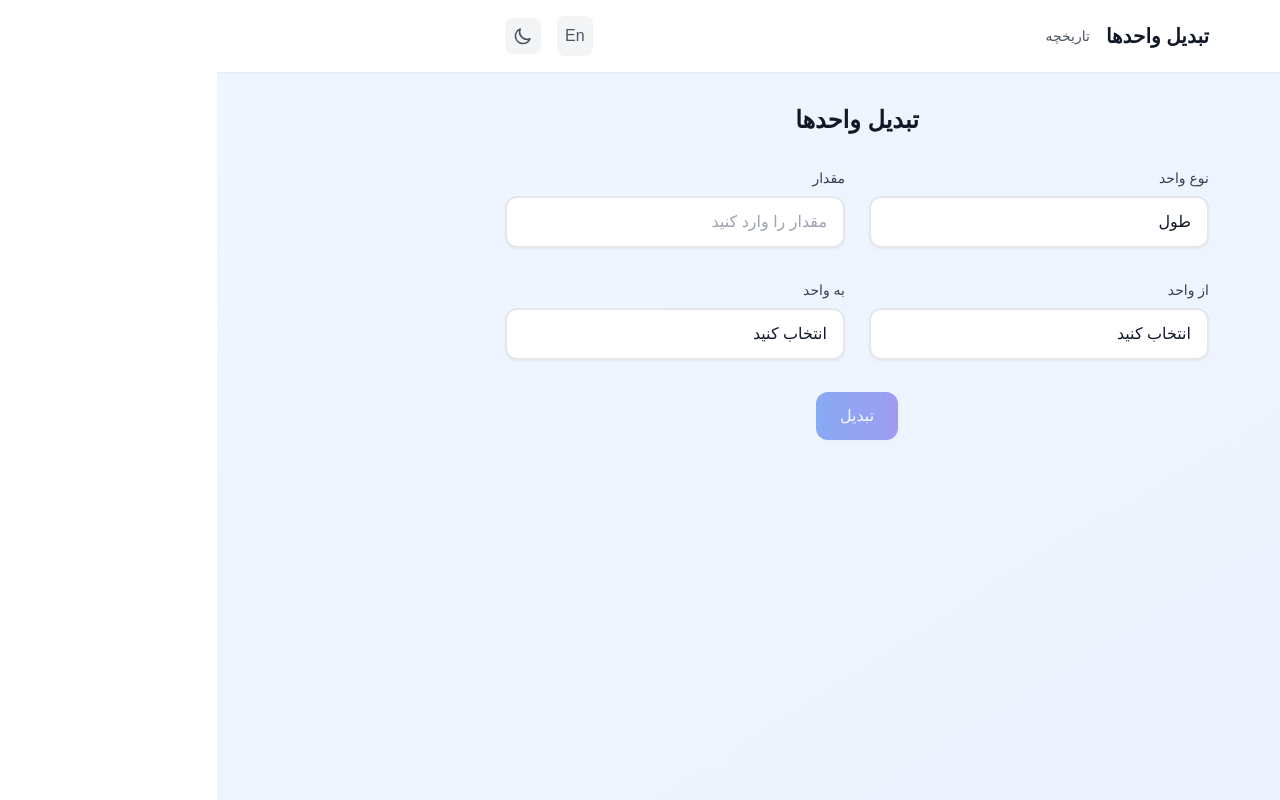
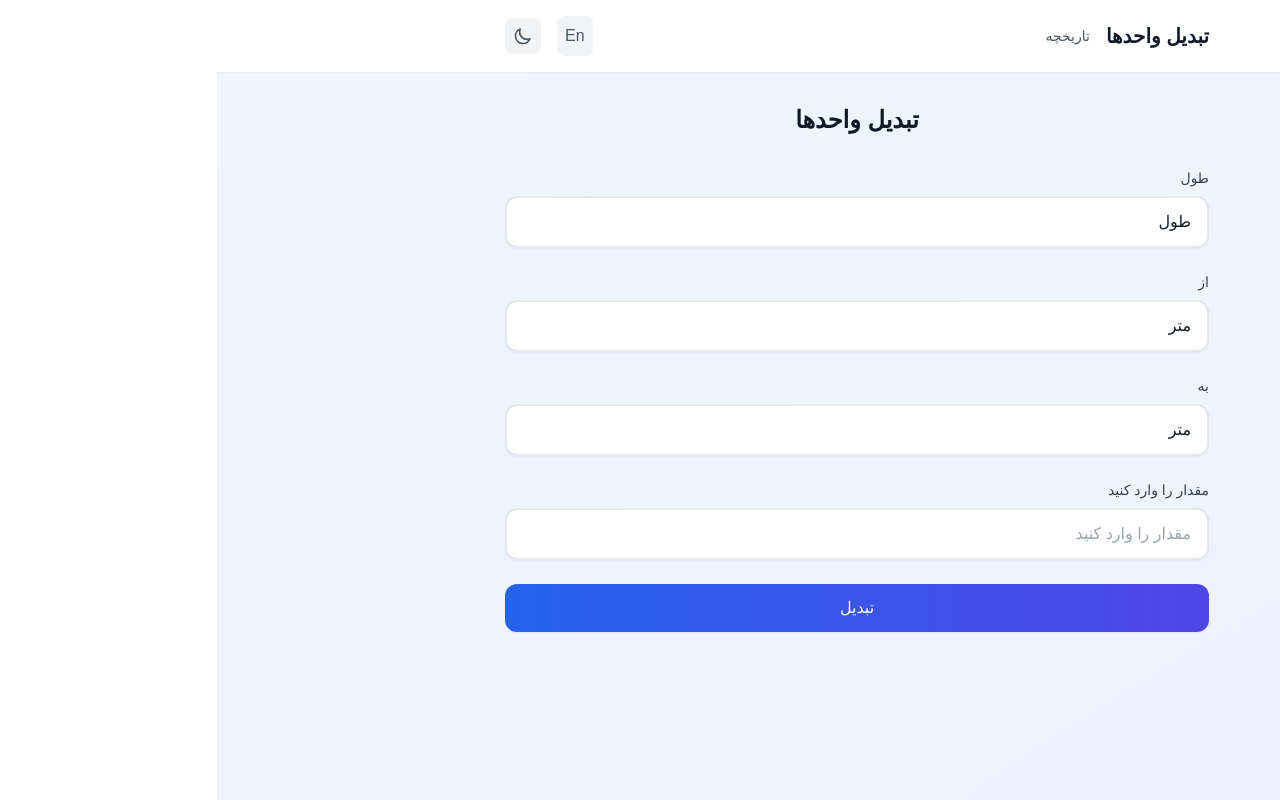
Before and after one commit to alireza-abdii/Units-Converter, a React (Vite) app: page / in a window 1280 px wide. Built offline with nearby package versions, Linux system fonts and the light colour scheme; the HTML template or start-up script is replaced by a standard one; a web font is replaced by a local one.

Commit message:
change design

```diff
--- a/src/components/UnitConverter/ConversionForm.tsx
+++ b/src/components/UnitConverter/ConversionForm.tsx
@@ -1,9 +1,9 @@
 import React from "react";
 import { useConverterStore } from "../../store/converterStore";
-import { UNITS } from "../../constants/unitData";
-import { UnitType } from "../../types/units";
+import { useLanguageStore } from "../../store/languageStore";
+import { translations } from "../../translations";
 
-export const ConversionForm: React.FC = () => {
+export const ConversionForm = () => {
   const {
     unitType,
     inputValue,
@@ -16,99 +16,75 @@ export const ConversionForm: React.FC = () => {
     convert,
   } = useConverterStore();
 
+  const { language } = useLanguageStore();
+  const t = translations[language];
+
   const handleSubmit = (e: React.FormEvent) => {
     e.preventDefault();
     convert();
   };
 
   return (
-    <form onSubmit={handleSubmit} className="space-y-8">
-      <div className="grid grid-cols-1 md:grid-cols-2 gap-6">
+    <form onSubmit={handleSubmit} className="space-y-6">
       <div>
-          <label htmlFor="unitType" className="label">
-            نوع واحد
-          </label>
+        <label className="label">{t.unitTypes[unitType]}</label>
         <select
-            id="unitType"
           value={unitType}
-            onChange={(e) => setUnitType(e.target.value as UnitType)}
+          onChange={(e) => setUnitType(e.target.value as any)}
           className="select"
         >
-            <option value="length">طول</option>
-            <option value="weight">وزن</option>
-            <option value="temperature">دما</option>
-            <option value="area">مساحت</option>
-            <option value="volume">حجم</option>
-            <option value="speed">سرعت</option>
-            <option value="pressure">فشار</option>
-            <option value="power">توان</option>
-          </select>
-        </div>
-
-        <div>
-          <label htmlFor="inputValue" className="label">
-            مقدار
-          </label>
-          <input
-            type="text"
-            id="inputValue"
-            value={inputValue}
-            onChange={(e) => setInputValue(e.target.value)}
-            className="input"
-            placeholder="مقدار را وارد کنید"
-          />
-        </div>
-      </div>
-
-      <div className="grid grid-cols-1 md:grid-cols-2 gap-6">
-        <div>
-          <label htmlFor="fromUnit" className="label">
-            از واحد
-          </label>
-          <select
-            id="fromUnit"
-            value={fromUnit}
-            onChange={(e) => setFromUnit(e.target.value)}
-            className="select"
-          >
-            <option value="">انتخاب کنید</option>
-            {UNITS[unitType].map((unit) => (
-              <option key={unit.id} value={unit.id}>
-                {unit.label}
+          {Object.entries(t.unitTypes).map(([key, value]) => (
+            <option key={key} value={key}>
+              {value}
             </option>
           ))}
         </select>
       </div>
 
       <div>
-          <label htmlFor="toUnit" className="label">
-            به واحد
-          </label>
+        <label className="label">{t.from}</label>
         <select
-            id="toUnit"
+          value={fromUnit}
+          onChange={(e) => setFromUnit(e.target.value)}
+          className="select"
+        >
+          {Object.entries(t.units[unitType]).map(([key, value]) => (
+            <option key={key} value={key}>
+              {value}
+            </option>
+          ))}
+        </select>
+      </div>
+
+      <div>
+        <label className="label">{t.to}</label>
+        <select
           value={toUnit}
           onChange={(e) => setToUnit(e.target.value)}
           className="select"
         >
-            <option value="">انتخاب کنید</option>
-            {UNITS[unitType].map((unit) => (
-              <option key={unit.id} value={unit.id}>
-                {unit.label}
+          {Object.entries(t.units[unitType]).map(([key, value]) => (
+            <option key={key} value={key}>
+              {value}
             </option>
           ))}
         </select>
       </div>
+
+      <div>
+        <label className="label">{t.enterValue}</label>
+        <input
+          type="number"
+          value={inputValue}
+          onChange={(e) => setInputValue(e.target.value)}
+          className="input"
+          placeholder={t.enterValue}
+        />
       </div>
 
-      <div className="flex justify-center">
-        <button
-          type="submit"
-          className="btn btn-primary disabled:opacity-50 disabled:cursor-not-allowed"
-          disabled={!inputValue || !fromUnit || !toUnit}
-        >
-          تبدیل
+      <button type="submit" className="btn btn-primary w-full">
+        {t.convert}
       </button>
-      </div>
     </form>
   );
 };
--- a/src/components/UnitConverter/ConversionHistory.tsx
+++ b/src/components/UnitConverter/ConversionHistory.tsx
@@ -1,9 +1,13 @@
 import React from "react";
 import { useConverterStore } from "../../store/converterStore";
+import { useLanguageStore } from "../../store/languageStore";
+import { translations } from "../../translations";
 import { getUnitLabel } from "../../utils/unitLabels";
 
 export const ConversionHistory: React.FC = () => {
-  const { history, removeFromHistory } = useConverterStore();
+  const { history, removeFromHistory, clearHistory } = useConverterStore();
+  const { language } = useLanguageStore();
+  const t = translations[language];
 
   if (history.length === 0) return null;
 
@@ -52,6 +56,16 @@ export const ConversionHistory: React.FC = () => {
           ))}
         </div>
       </div>
+      {history.length > 0 && (
+        <div className="flex justify-end mb-4">
+          <button
+            onClick={clearHistory}
+            className="text-sm text-red-600 dark:text-red-400 hover:text-red-700 dark:hover:text-red-300 transition-colors"
+          >
+            {t.clearHistory}
+          </button>
+        </div>
+      )}
     </div>
   );
 };
--- a/src/components/UnitConverter/ConversionResult.tsx
+++ b/src/components/UnitConverter/ConversionResult.tsx
@@ -1,19 +1,24 @@
 import React from "react";
 import { useConverterStore } from "../../store/converterStore";
-import { getUnitLabel } from "../../utils/unitLabels";
+import { useLanguageStore } from "../../store/languageStore";
+import { translations } from "../../translations";
 
-export const ConversionResult: React.FC = () => {
-  const { result, toUnit, unitType } = useConverterStore();
+export const ConversionResult = () => {
+  const { result, fromUnit, toUnit, unitType } = useConverterStore();
+  const { language } = useLanguageStore();
+  const t = translations[language];
 
-  if (!result) return null;
+  if (result === null) return null;
 
   return (
-    <div className="mt-8 card">
-      <h2 className="text-lg font-semibold text-gray-900 dark:text-white mb-4">
-        نتیجه تبدیل
-      </h2>
-      <div className="text-2xl font-bold text-blue-600 dark:text-blue-400">
-        {result.toFixed(6)} {getUnitLabel(toUnit, unitType)}
+    <div className="mt-8">
+      <div className="card">
+        <h2 className="text-xl font-bold text-gray-900 dark:text-slate-100 mb-4">
+          {t.result}
+        </h2>
+        <div className="text-2xl font-bold text-blue-600 dark:text-blue-400">
+          {result} {t.units[unitType][toUnit]}
+        </div>
       </div>
     </div>
   );
--- a/src/components/UnitConverter/UnitConverter.tsx
+++ b/src/components/UnitConverter/UnitConverter.tsx
@@ -2,9 +2,13 @@ import { useEffect } from "react";
 import { ConversionForm } from "./ConversionForm";
 import { ConversionResult } from "./ConversionResult";
 import { useConverterStore } from "../../store/converterStore";
+import { useLanguageStore } from "../../store/languageStore";
+import { translations } from "../../translations";
 
 export const UnitConverter = () => {
   const initialize = useConverterStore((state) => state.initialize);
+  const { language } = useLanguageStore();
+  const t = translations[language];
 
   useEffect(() => {
     initialize();
@@ -14,7 +18,7 @@ export const UnitConverter = () => {
     <main className="container py-8">
       <div className="max-w-3xl mx-auto">
         <h1 className="text-2xl font-bold text-gray-900 dark:text-white mb-8 text-center">
-          تبدیل واحدها
+          {t.title}
         </h1>
         <ConversionForm />
         <ConversionResult />
--- a/src/pages/History.tsx
+++ b/src/pages/History.tsx
@@ -1,12 +1,17 @@
 import React from "react";
 import { ConversionHistory } from "../components/UnitConverter/ConversionHistory";
+import { useLanguageStore } from "../store/languageStore";
+import { translations } from "../translations";
 
 export const History: React.FC = () => {
+  const { language } = useLanguageStore();
+  const t = translations[language];
+
   return (
     <main className="container py-8">
       <div className="max-w-3xl mx-auto">
         <h1 className="text-2xl font-bold text-gray-900 dark:text-white mb-8 text-center">
-          تاریخچه تبدیل‌ها
+          {t.history}
         </h1>
         <ConversionHistory />
       </div>
--- a/src/translations/index.ts
+++ b/src/translations/index.ts
@@ -16,6 +16,75 @@ export const translations = {
     from: "از",
     to: "به",
     enterValue: "مقدار را وارد کنید",
+    unitTypes: {
+      length: "طول",
+      weight: "وزن",
+      temperature: "دما",
+      volume: "حجم",
+      area: "مساحت",
+      speed: "سرعت",
+      time: "زمان",
+    },
+    units: {
+      length: {
+        meter: "متر",
+        kilometer: "کیلومتر",
+        centimeter: "سانتی‌متر",
+        millimeter: "میلی‌متر",
+        mile: "مایل",
+        yard: "یارد",
+        foot: "فوت",
+        inch: "اینچ",
+      },
+      weight: {
+        kilogram: "کیلوگرم",
+        gram: "گرم",
+        milligram: "میلی‌گرم",
+        pound: "پوند",
+        ounce: "اونس",
+      },
+      temperature: {
+        celsius: "سلسیوس",
+        fahrenheit: "فارنهایت",
+        kelvin: "کلوین",
+      },
+      volume: {
+        liter: "لیتر",
+        milliliter: "میلی‌لیتر",
+        cubicMeter: "متر مکعب",
+        gallon: "گالن",
+        quart: "کوارت",
+        pint: "پینت",
+        cup: "فنجان",
+        tablespoon: "قاشق غذاخوری",
+        teaspoon: "قاشق چایخوری",
+      },
+      area: {
+        squareMeter: "متر مربع",
+        squareKilometer: "کیلومتر مربع",
+        squareMile: "مایل مربع",
+        squareYard: "یارد مربع",
+        squareFoot: "فوت مربع",
+        squareInch: "اینچ مربع",
+        hectare: "هکتار",
+        acre: "جریب",
+      },
+      speed: {
+        meterPerSecond: "متر بر ثانیه",
+        kilometerPerHour: "کیلومتر بر ساعت",
+        milePerHour: "مایل بر ساعت",
+        knot: "گره",
+      },
+      time: {
+        second: "ثانیه",
+        minute: "دقیقه",
+        hour: "ساعت",
+        day: "روز",
+        week: "هفته",
+        month: "ماه",
+        year: "سال",
+      },
+    },
   },
   en: {
     title: "Unit Converter",
@@ -34,5 +103,74 @@ export const translations = {
     from: "From",
     to: "To",
     enterValue: "Enter value",
+    unitTypes: {
+      length: "Length",
+      weight: "Weight",
+      temperature: "Temperature",
+      volume: "Volume",
+      area: "Area",
+      speed: "Speed",
+      time: "Time",
+    },
+    units: {
+      length: {
+        meter: "Meter",
+        kilometer: "Kilometer",
+        centimeter: "Centimeter",
+        millimeter: "Millimeter",
+        mile: "Mile",
+        yard: "Yard",
+        foot: "Foot",
+        inch: "Inch",
+      },
+      weight: {
+        kilogram: "Kilogram",
+        gram: "Gram",
+        milligram: "Milligram",
+        pound: "Pound",
+        ounce: "Ounce",
+      },
+      temperature: {
+        celsius: "Celsius",
+        fahrenheit: "Fahrenheit",
+        kelvin: "Kelvin",
+      },
+      volume: {
+        liter: "Liter",
+        milliliter: "Milliliter",
+        cubicMeter: "Cubic Meter",
+        gallon: "Gallon",
+        quart: "Quart",
+        pint: "Pint",
+        cup: "Cup",
+        tablespoon: "Tablespoon",
+        teaspoon: "Teaspoon",
+      },
+      area: {
+        squareMeter: "Square Meter",
+        squareKilometer: "Square Kilometer",
+        squareMile: "Square Mile",
+        squareYard: "Square Yard",
+        squareFoot: "Square Foot",
+        squareInch: "Square Inch",
+        hectare: "Hectare",
+        acre: "Acre",
+      },
+      speed: {
+        meterPerSecond: "Meter per Second",
+        kilometerPerHour: "Kilometer per Hour",
+        milePerHour: "Mile per Hour",
+        knot: "Knot",
+      },
+      time: {
+        second: "Second",
+        minute: "Minute",
+        hour: "Hour",
+        day: "Day",
+        week: "Week",
+        month: "Month",
+        year: "Year",
+      },
+    },
   },
 };
```
Lines whose indentation alone changed are shown as unchanged.
